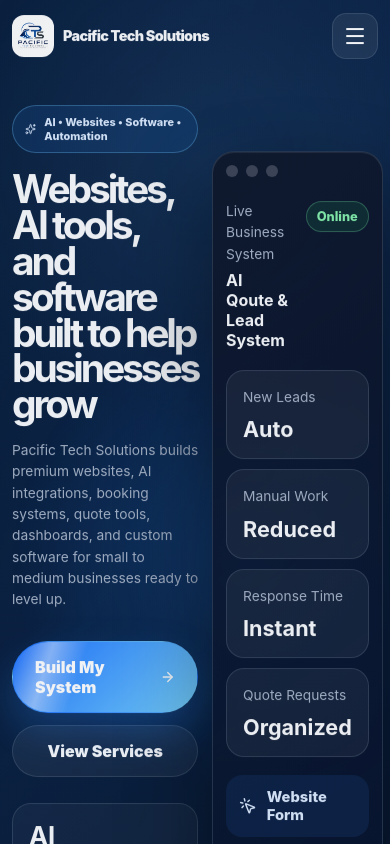
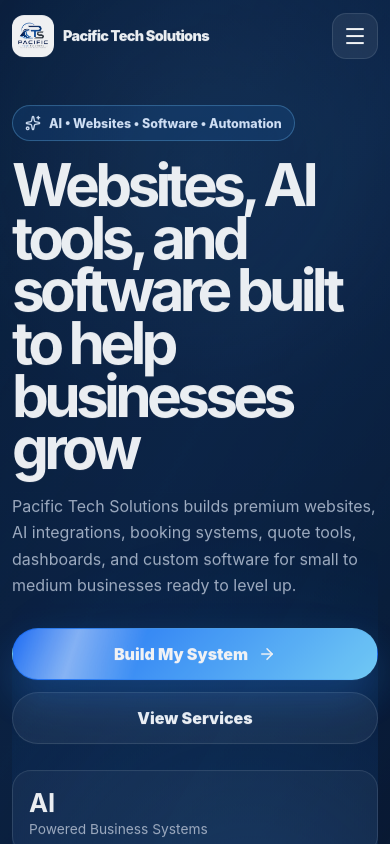
Before and after one commit to sharnpreetsidhu/Pacific-Tech-Solutions, a React (Vite) app: page / in a window 390 px wide. Shown: the top 844 px of the page. Built offline with nearby package versions, Linux system fonts and the light colour scheme.

Commit message:
test mobile layout

```diff
--- a/src/style.css
+++ b/src/style.css
@@ -1730,47 +1730,3 @@ video {
     max-width: calc(100% - 24px);
   }
 }
-
-@media (max-width: 720px) {
-  .hero {
-    grid-template-columns: 1fr 0.9fr;
-    gap: 14px;
-    align-items: center;
-  }
-
-  .hero h1 {
-    font-size: clamp(2.35rem, 10vw, 3.25rem);
-    line-height: 0.92;
-  }
-
-  .hero p {
-    font-size: 0.86rem;
-    line-height: 1.55;
-  }
-
-  .pill {
-    font-size: 0.68rem;
-  }
-
-  .hero-actions {
-    grid-template-columns: 1fr;
-  }
-
-  .dashboard-card {
-    transform: none;
-    padding: 13px;
-    border-radius: 22px;
-  }
-
-  .system-status h3 {
-    font-size: 1rem;
-  }
-
-  .metric-grid {
-    grid-template-columns: 1fr;
-  }
-
-  .hero-stats {
-    grid-column: 1 / -1;
-  }
-}
```
